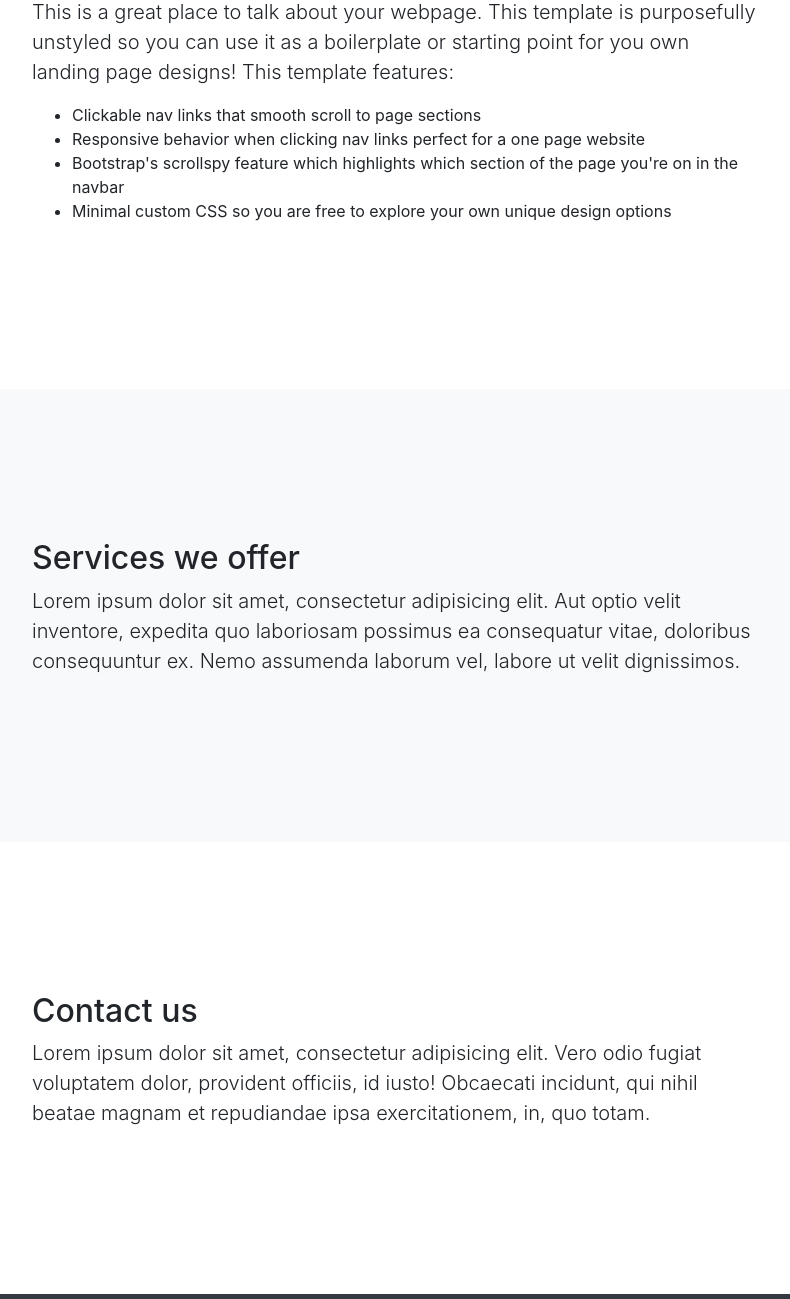
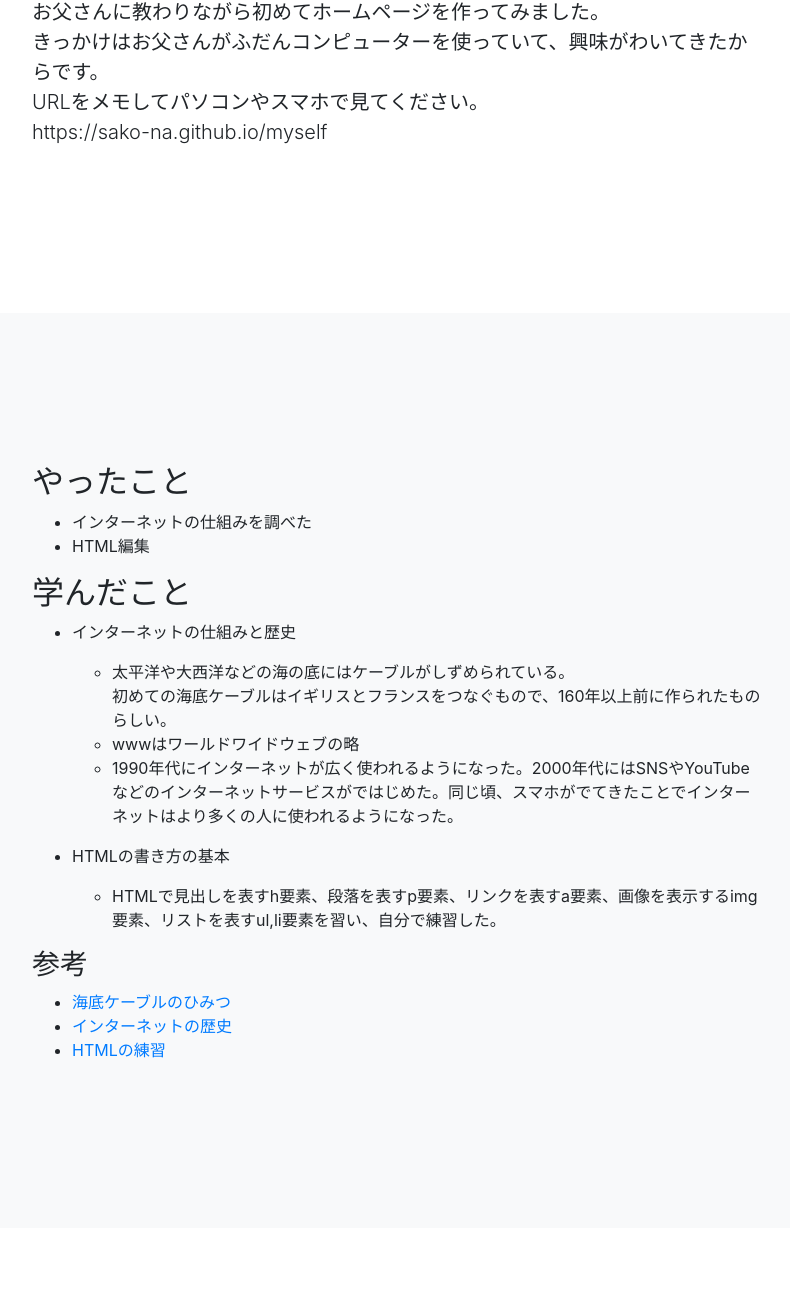
Before and after one commit to n-sako/haruto, a website with bundled scripts: page index.html in a window 1280 px wide. Shown: the part 557-1856 px from the top of the page, without its empty margins (243-1033 px from the left). Built offline with nearby package versions, Linux system fonts and the light colour scheme.

Commit message:
Update index.html

```diff
--- a/index.html
+++ b/index.html
@@ -1,5 +1,5 @@
 <!DOCTYPE html>
-<html lang="en">
+<html lang="ja">
 
 <head>
 
@@ -8,7 +8,7 @@
   <meta name="description" content="">
   <meta name="author" content="">
 
-  <title>Scrolling Nav - Start Bootstrap Template</title>
+  <title>夏休み自由研究</title>
 
   <!-- Bootstrap core CSS -->
   <link href="vendor/bootstrap/css/bootstrap.min.css" rel="stylesheet">
@@ -23,20 +23,20 @@
   <!-- Navigation -->
   <nav class="navbar navbar-expand-lg navbar-dark bg-dark fixed-top" id="mainNav">
     <div class="container">
-      <a class="navbar-brand js-scroll-trigger" href="#page-top">Start Bootstrap</a>
+      <a class="navbar-brand js-scroll-trigger" href="#page-top">ページトップ</a>
       <button class="navbar-toggler" type="button" data-toggle="collapse" data-target="#navbarResponsive" aria-controls="navbarResponsive" aria-expanded="false" aria-label="Toggle navigation">
         <span class="navbar-toggler-icon"></span>
       </button>
       <div class="collapse navbar-collapse" id="navbarResponsive">
         <ul class="navbar-nav ml-auto">
           <li class="nav-item">
-            <a class="nav-link js-scroll-trigger" href="#about">About</a>
+            <a class="nav-link js-scroll-trigger" href="#あいさつ">あいさつ</a>
           </li>
           <li class="nav-item">
-            <a class="nav-link js-scroll-trigger" href="#services">Services</a>
+            <a class="nav-link js-scroll-trigger" href="#内容">内容</a>
           </li>
           <li class="nav-item">
-            <a class="nav-link js-scroll-trigger" href="#contact">Contact</a>
+            <a class="nav-link js-scroll-trigger" href="#感想">感想</a>
           </li>
         </ul>
       </div>
@@ -45,45 +45,70 @@
 
   <header class="bg-primary text-white">
     <div class="container text-center">
-      <h1>Welcome to Scrolling Nav</h1>
-      <p class="lead">A landing page template freshly redesigned for Bootstrap 4</p>
+      <h1>夏休み自由研究</h1>
+      <p class="lead">佐古温音</p>
     </div>
   </header>
 
-  <section id="about">
+
+  <section id="あいさつ">
     <div class="container">
       <div class="row">
         <div class="col-lg-8 mx-auto">
-          <h2>About this page</h2>
-          <p class="lead">This is a great place to talk about your webpage. This template is purposefully unstyled so you can use it as a boilerplate or starting point for you own landing page designs! This template features:</p>
+          <h2>見てくれてありがとう！</h2>
+           <p class="lead">お父さんに教わりながら初めてホームページを作ってみました。<br>
+             きっかけはお父さんがふだんコンピューターを使っていて、興味がわいてきたからです。<br>
+             URLをメモしてパソコンやスマホで見てください。<br>
+             https://sako-na.github.io/myself</p>
+        </div>
+      </div>
+    </div>
+  </section>
+
+  <section id="内容" class="bg-light">
+    <div class="container">
+      <div class="row">
+        <div class="col-lg-8 mx-auto">
+          <h2>やったこと</h2>
           <ul>
-            <li>Clickable nav links that smooth scroll to page sections</li>
-            <li>Responsive behavior when clicking nav links perfect for a one page website</li>
-            <li>Bootstrap's scrollspy feature which highlights which section of the page you're on in the navbar</li>
-            <li>Minimal custom CSS so you are free to explore your own unique design options</li>
+            <li>インターネットの仕組みを調べた</li>
+            <li>HTML編集</li>
+          </ul>
+            <h2>学んだこと</h2>
+          <ul>
+            <li>インターネットの仕組みと歴史</li>
+              <ul>
+                <p class=""><li>太平洋や大西洋などの海の底にはケーブルがしずめられている。<br>
+                初めての海底ケーブルはイギリスとフランスをつなぐもので、160年以上前に作られたものらしい。</li>
+                <li>wwwはワールドワイドウェブの略</li>
+                <li>1990年代にインターネットが広く使われるようになった。2000年代にはSNSやYouTubeなどのインターネットサービスがではじめた。同じ頃、スマホがでてきたことでインターネットはより多くの人に使われるようになった。</li>
+                </p>
+            </ul>
+            <li>HTMLの書き方の基本</li>
+              <ul>
+                <p class="">
+                  <li>HTMLで見出しを表すh要素、段落を表すp要素、リンクを表すa要素、画像を表示するimg要素、リストを表すul,li要素を習い、自分で練習した。
+                </li>
+                </p>
+            </ul>
+          </ul>
+            <h3>参考</h3>
+              <ul>
+                <li><a href="https://jpn.nec.com/kids/himitsu/07.html">海底ケーブルのひみつ</a></li>
+                <li><a href="https://www.youtube.com/watch?v=99nwkPcnl0k">インターネットの歴史</a></li>
+                <li><a href="https://prog-8.com/lessons/html/study/1">HTMLの練習</a></li>
+              </ul>
           </ul>
         </div>
       </div>
     </div>
   </section>
 
-  <section id="services" class="bg-light">
+  <section id="感想">
     <div class="container">
       <div class="row">
         <div class="col-lg-8 mx-auto">
-          <h2>Services we offer</h2>
-          <p class="lead">Lorem ipsum dolor sit amet, consectetur adipisicing elit. Aut optio velit inventore, expedita quo laboriosam possimus ea consequatur vitae, doloribus consequuntur ex. Nemo assumenda laborum vel, labore ut velit dignissimos.</p>
-        </div>
-      </div>
-    </div>
-  </section>
-
-  <section id="contact">
-    <div class="container">
-      <div class="row">
-        <div class="col-lg-8 mx-auto">
-          <h2>Contact us</h2>
-          <p class="lead">Lorem ipsum dolor sit amet, consectetur adipisicing elit. Vero odio fugiat voluptatem dolor, provident officiis, id iusto! Obcaecati incidunt, qui nihil beatae magnam et repudiandae ipsa exercitationem, in, quo totam.</p>
+          <h2>感想</h2>
         </div>
       </div>
     </div>
@@ -92,7 +117,7 @@
   <!-- Footer -->
   <footer class="py-5 bg-dark">
     <div class="container">
-      <p class="m-0 text-center text-white">Copyright &copy; Your Website 2020</p>
+      <p class="m-0 text-center text-white">Copyright &copy; Haruto.Sako 2020</p>
     </div>
     <!-- /.container -->
   </footer>
```
